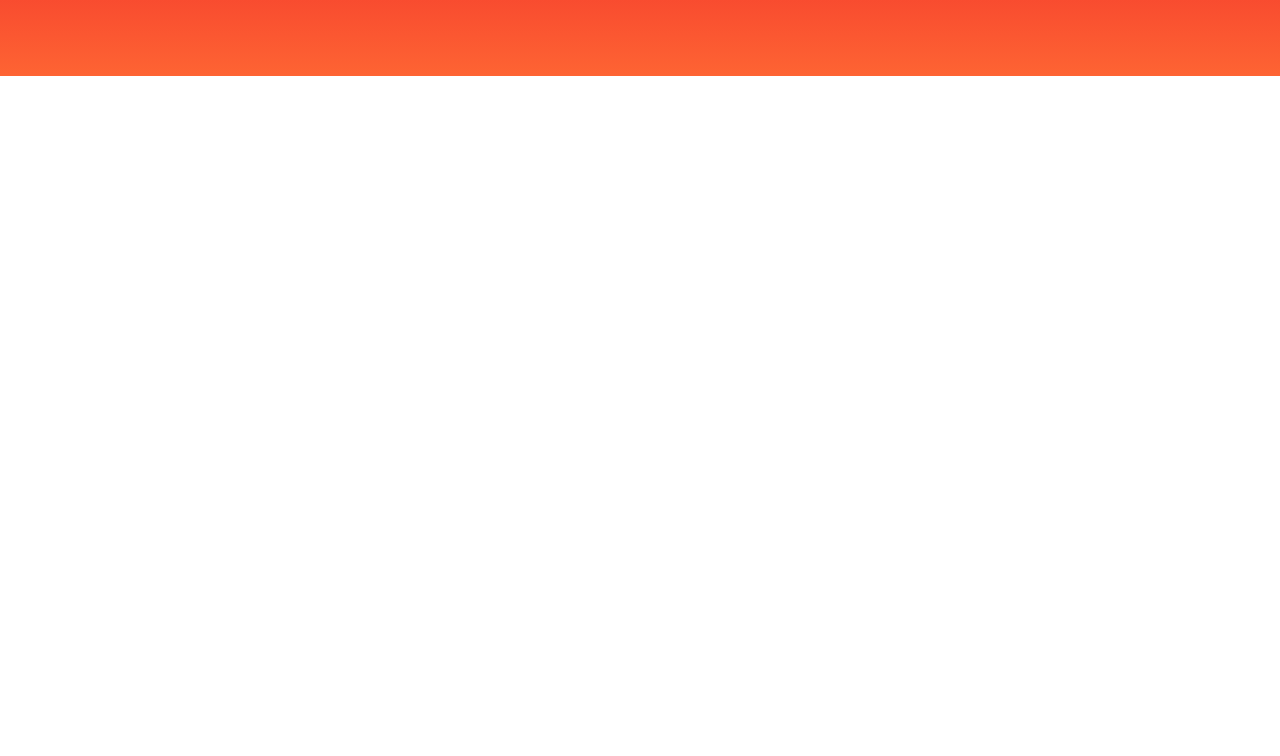
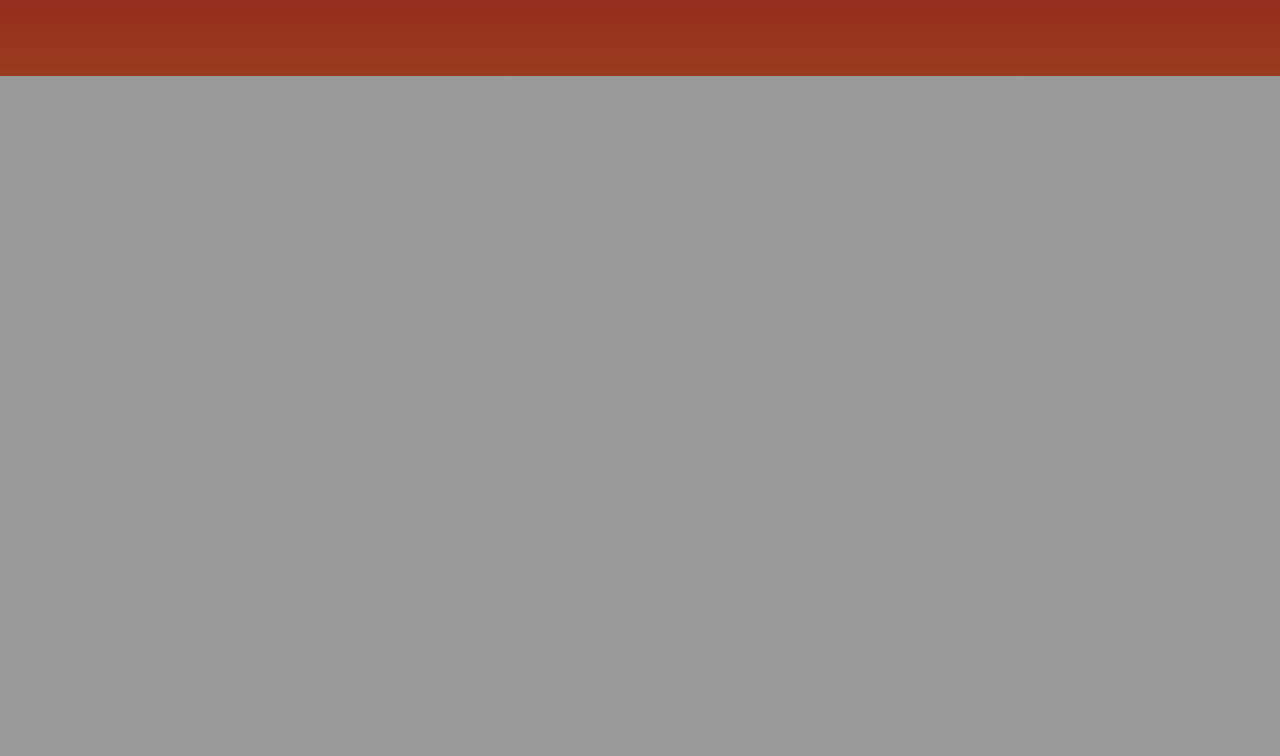
Before and after one commit to trangiahuy8444/Shopee, a plain HTML site: page index.html in a window 1280 px wide. Shown: the part 44-800 px from the top of the page. Drawn offline with nearby package versions, Linux system fonts and the light colour scheme.

Commit message:
modal-register

```diff
--- a/assets/css/main.css
+++ b/assets/css/main.css
@@ -200,8 +200,8 @@
 .header__notify-list {
   padding-left: 0;
 }
-.header__notify-item {
-}
+/* .header__notify-item {
+} */
 .header__notify-item--viewed {
   background-color: var(--white-color);
 }
@@ -249,3 +249,27 @@
 .header__notify-footer:hover {
   background-color: #f7f7f7;
 }
+
+/* Modal */
+.modal {
+  position: fixed;
+  top: 0;
+  right: 0;
+  bottom: 0;
+  left: 0;
+  display: flex;
+}
+
+.modal__overlay {
+  position: absolute;
+  width: 100%;
+  height: 100%;
+  background-color: rgba(0, 0, 0, 0.4);
+}
+
+.modal__body {
+  background-color: var(--white-color);
+  margin: auto;
+  border-radius: 5px;
+  z-index: 1;
+}
--- a/index.html
+++ b/index.html
@@ -163,11 +163,19 @@
             </div>
         </header>
         <div class="container">
-
         </div>
         <footer class="footer">
+        </footer>
+    </div>
+    <!-- Modal layout -->
+    <div class="modal">
+        <div class="modal__overlay"></div>
 
-        </footer>
+        <div class="modal__body">
+            <div class="modal__inner">
+                <!-- Authen form -->
+            </div>
+        </div>
     </div>
 </body>
 
```
